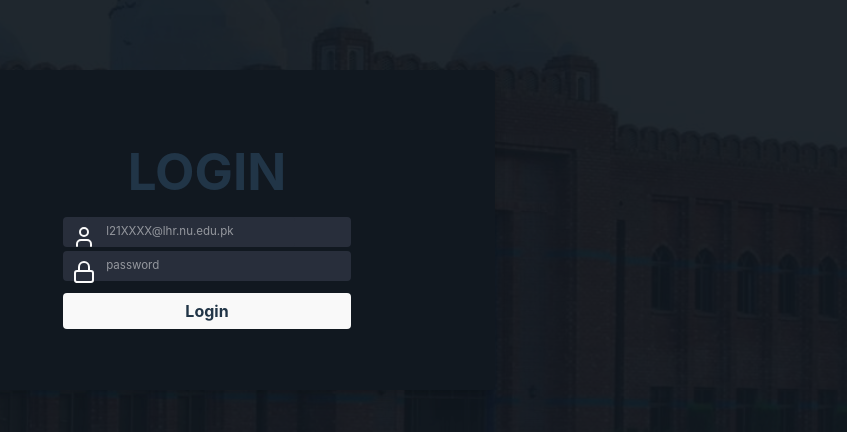
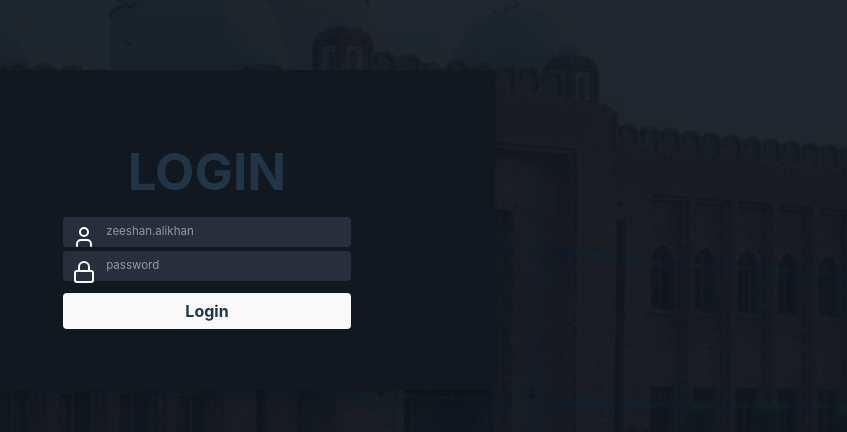
Before and after one commit to asmarshahid01/FYP, a React (Vite) app: page /login in a window 1280 px wide. Shown: the part 170-602 px from the top of the page, without its empty margins (433-1280 px from the left). Built offline with nearby package versions, Linux system fonts and the light colour scheme.

Commit message:
Teacher login page

```diff
--- a/src/App.jsx
+++ b/src/App.jsx
@@ -15,6 +15,7 @@ import StudentPage from './components/StudentPage';
 import TeacherPage from './components/TeacherPage';
 import SupervisorHomePage from './components/SupervisorHomePage';
 import FypGroupDetails from './components/FypGroupDetails';
+import SupervisorLogin from './components/SupervisorLogin';
 
 // function App() {
 // 	return (
@@ -43,7 +44,7 @@ function App() {
 					path='/profile/:userId'
 					element={<ProtectedRoute element={<StudentPage />} />}
 				/>
-				<Route path='/login' element={<LoginPage />} />
+				<Route path='/login' element={<SupervisorLogin />} />
 			</Routes>
 		</Router>
 	);
--- /dev/null
+++ b/src/components/SupervisorLogin.jsx
@@ -0,0 +1,74 @@
+import React from 'react';
+import loginBg from '../assets/loginBg.jpg';
+import { Lock, User } from 'lucide-react';
+import { useState } from 'react';
+import axios from 'axios';
+import { useNavigate } from 'react-router-dom';
+
+export default function SupervisorLogin() {
+	const [username, setUsername] = useState('');
+	const [password, setPassword] = useState('');
+	const navigate = useNavigate();
+
+	const handleSubmit = async (e) => {
+		e.preventDefault();
+		const loginData = { username, password };
+		try {
+			const response = await axios.post(
+				'http://localhost:4000/api/student/login',
+				loginData
+			);
+			const { token, usertype, userdetails } = response.data;
+			if (token) {
+				localStorage.setItem('token', token);
+				console.log('Token stored');
+			}
+			if (usertype) {
+				localStorage.setItem('usertype', usertype);
+			}
+			if (userdetails) {
+				localStorage.setItem('userdetails', JSON.stringify(userdetails));
+			}
+			navigate('/home');
+			console.log('User signed up successfully:', response.data);
+		} catch (error) {
+			console.error('Error logging in', error);
+		}
+	};
+
+	return (
+		<div className='absolute h-full w-full bg-[#111820] top-0 left-0 overflow-hidden flex items-center justify-center'>
+			<img src={loginBg} className='absolute h-full w-full top-0 left-0 z-0' />
+			<div className='absolute h-full w-full top-0 left-0 z-10 bg-[#111820ee]'></div>
+			<div className='h-[40vh] w-[45vw] bg-[#111820] rounded-sm z-20 shadow-lg flex flex-col items-center justify-center gap-[0.5vh]'>
+				<h1 className='font-bold m-[1vw] text-lg'>LOGIN</h1>
+				<div className='w-[50%] bg-[#282e3b] rounded-sm flex'>
+					<User className='relative left-[0.7vw] top-[0.7vw] text-[#fbfbfb]' />
+					<input
+						type='text'
+						placeholder='zeeshan.alikhan'
+						value={username}
+						onChange={(e) => setUsername(e.target.value)}
+						className={`rounded-sm pl-[1.5vw] pr-[0.8vw] py-[0.5vw] bg-[#282e3b] text-white focus:outline-none text-[0.9vw]`}
+					/>
+				</div>
+				<div className='w-[50%] bg-[#282e3b] rounded-sm flex'>
+					<Lock className='relative left-[0.7vw] top-[0.7vw] text-[#fbfbfb]' />
+					<input
+						type='password'
+						placeholder='password'
+						username={password}
+						onChange={(e) => setPassword(e.target.value)}
+						className={`pl-[1.5vw] pr-[0.8vw] py-[0.5vw] text-white focus:outline-none text-[0.9vw]`}
+					/>
+				</div>
+				<button
+					className='py-[0.5vw] bg-blue-400 w-[50%] flex align-center justify-center rounded-sm font-bold cursor-pointer mt-[1vh]'
+					onClick={handleSubmit}
+				>
+					Login
+				</button>
+			</div>
+		</div>
+	);
+}
```
